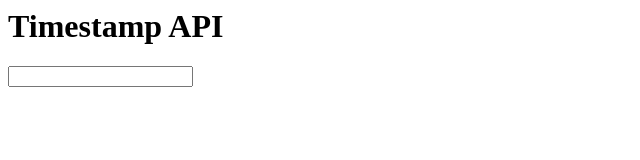
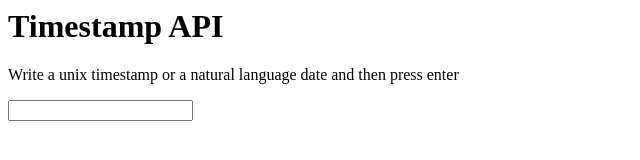
Before and after one commit to ppiron/timestamp, a website: page public/index.html in a window 1280 px wide. Shown: the whole page, without its empty margins (0-640 px from the left). Drawn offline with Linux system fonts and the light colour scheme.

Commit message:
Added some html

```diff
--- a/public/index.html
+++ b/public/index.html
@@ -7,6 +7,7 @@
 </head>
 <body>
     <h1>Timestamp API</h1>
+    <p>Write a unix timestamp or a natural language date and then press enter</p>
     <input id="time-input" type="text" onkeypress="navigate(event)">
     <script src="script.js"></script>
 </body>
```
